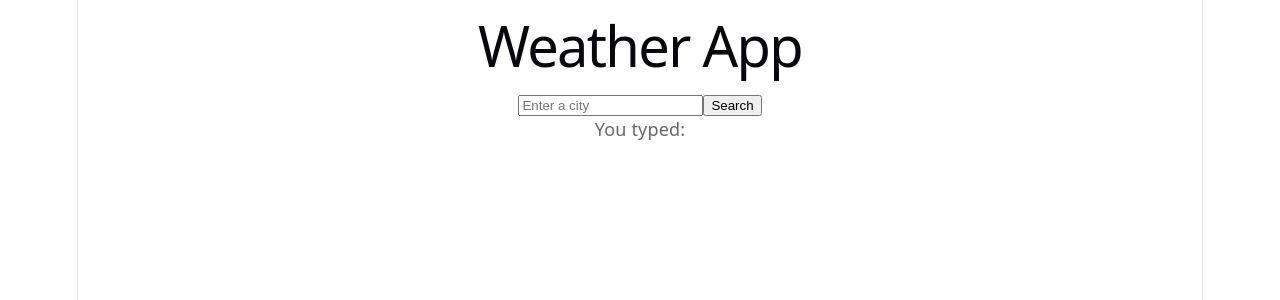
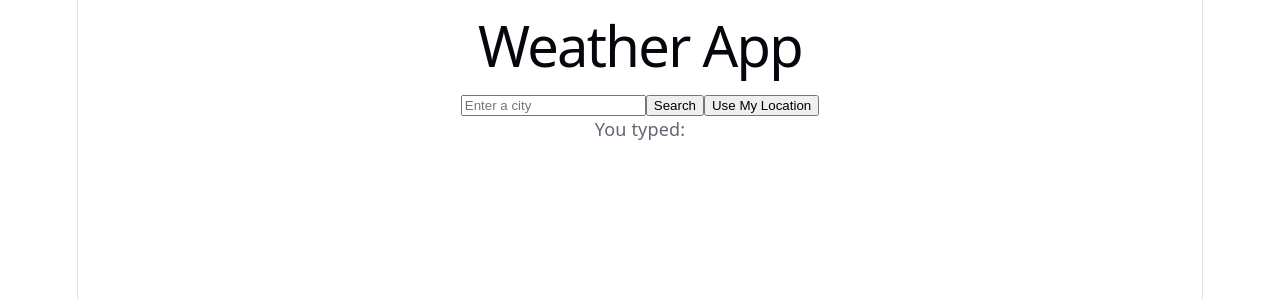
Before and after one commit to Youssif-AB/weather-assessment, a React app in the folder frontend/: page / in a window 1280 px wide. Shown: the top 300 px of the page. Built offline with nearby package versions, Linux system fonts and the light colour scheme; the HTML template or start-up script is replaced by a standard one.

Commit message:
Added Current location accessing

```diff
--- a/frontend/src/App.jsx
+++ b/frontend/src/App.jsx
@@ -5,26 +5,46 @@ function App() {
   const [weather, setWeather] = useState(null);
   const [error, setError] = useState("");
 
+  const fetchWeather = async (url) => {
+    const response = await fetch(url)
+    const data = await response.json()
+
+    if (!response.ok) {
+      setError(data.message);
+      setWeather(null);
+      return;
+    }
+
+    setWeather(data);
+    setError("");
+  };
+
   const handleSearch = async () => {
     const apiKey = import.meta.env.VITE_WEATHER_API_KEY;
 
     const url =
       `https://api.openweathermap.org/data/2.5/weather?q=${city}&appid=${apiKey}&units=metric`;
 
-    console.log(url)
+    await fetchWeather(url)
+  };
 
-    const response = await fetch(url)
-    const data = await response.json();
+  const handleCurrentLocation = () => {
+    navigator.geolocation.getCurrentPosition(
+      async (position) => {
+        const apiKey = import.meta.env.VITE_WEATHER_API_KEY;
+        const latitude = position.coords.latitude;
+        const longitude = position.coords.longitude;
 
-    if (!response.ok) {
-      setError(data.message);
-      setWeather(null)
-      return;
-    }
+        const url =
+      `https://api.openweathermap.org/data/2.5/weather?lat=${latitude}&lon=${longitude}&appid=${apiKey}&units=metric`;
 
-    console.log(data)
-    setWeather(data)
-    setError("")
+        await fetchWeather(url)
+      },
+
+      () => {
+        setError("Unable to get your current location.");
+      }
+    );
   };
 
 
@@ -41,6 +61,8 @@ function App() {
         />
 
         <button onClick={handleSearch}> Search</button>
+
+        <button onClick={handleCurrentLocation}> Use My Location</button>
         {error && <p>{error}</p>}
       </div>
 
```
